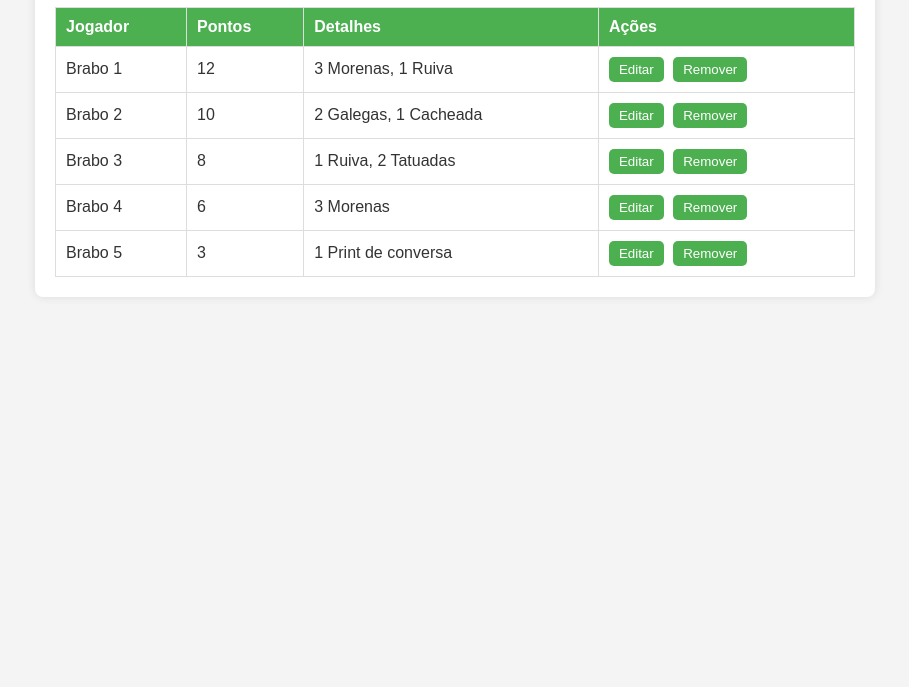
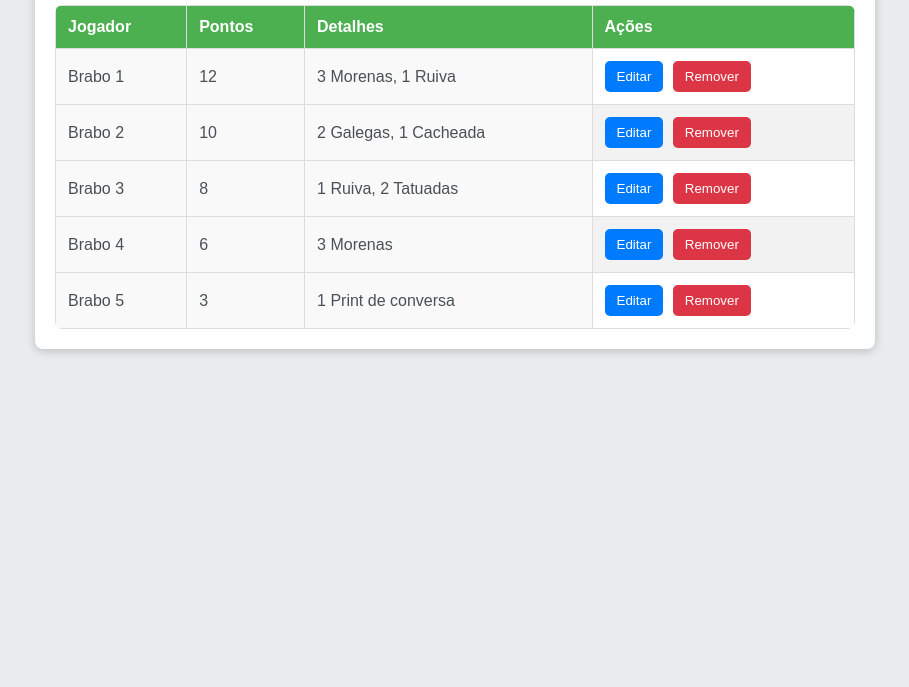
Before and after one commit to 1ajaxx/cartola-placar, a plain HTML site: page index.html in a window 1280 px wide. Shown: the part 113-800 px from the top of the page, without its empty margins (185-1094 px from the left). Drawn offline with Linux system fonts and the light colour scheme.

Commit message:
styles.css

```diff
--- a/styles.css
+++ b/styles.css
@@ -1,7 +1,7 @@
 body {
-    font-family: Arial, sans-serif;
-    background-color: #f4f4f4;
-    color: #333;
+    font-family: 'Arial', sans-serif;
+    background-color: #e9ecef;
+    color: #495057;
     margin: 0;
     padding: 0;
 }
@@ -12,44 +12,92 @@ body {
     padding: 20px;
     background: white;
     border-radius: 8px;
-    box-shadow: 0 0 10px rgba(0, 0, 0, 0.1);
+    box-shadow: 0 2px 10px rgba(0, 0, 0, 0.2);
+    animation: fadeIn 0.5s ease-in-out;
+}
+
+@keyframes fadeIn {
+    from { opacity: 0; }
+    to { opacity: 1; }
 }
 
 h1 {
     text-align: center;
+    color: #4CAF50;
+    margin-bottom: 20px;
 }
 
 table {
     width: 100%;
     border-collapse: collapse;
     margin-top: 20px;
+    border-radius: 8px;
+    overflow: hidden;
+}
+
+thead {
+    background-color: #4CAF50;
+    color: white;
 }
 
 th, td {
-    padding: 10px;
+    padding: 12px;
     text-align: left;
     border: 1px solid #ddd;
 }
 
-th {
-    background-color: #4CAF50;
+tbody tr:nth-child(even) {
+    background-color: #f2f2f2;
+}
+
+tbody tr:hover {
+    background-color: #f1f1f1;
+}
+
+button {
+    padding: 8px 12px;
+    margin-right: 5px;
+    border: none;
+    border-radius: 5px;
+    cursor: pointer;
+    transition: background-color 0.3s;
+}
+
+.edit-btn {
+    background-color: #007bff;
     color: white;
 }
 
-button {
-    padding: 5px 10px;
-    margin-right: 5px;
-    border: none;
-    background-color: #4CAF50;
-    color: white;
-    cursor: pointer;
-    border-radius: 5px;
+.edit-btn:hover {
+    background-color: #0056b3;
 }
 
-button:hover {
-    background-color: #45a049;
+.edit-btn:active {
+    background-color: #004085;
 }
 
-button:active {
-    background-color: #3e8e41;
+.remove-btn {
+    background-color: #dc3545;
+    color: white;
 }
+
+.remove-btn:hover {
+    background-color: #c82333;
+}
+
+.remove-btn:active {
+    background-color: #bd2130;
+}
+
+td[contenteditable="true"] {
+    background-color: #f9f9f9;
+}
+
+td.editable {
+    border: 2px solid #007bff; /* Borda azul para células editáveis */
+    background-color: #e7f3ff; /* Cor de fundo azul claro */
+}
+
+td {
+    transition: background-color 0.2s ease;
+}
```
